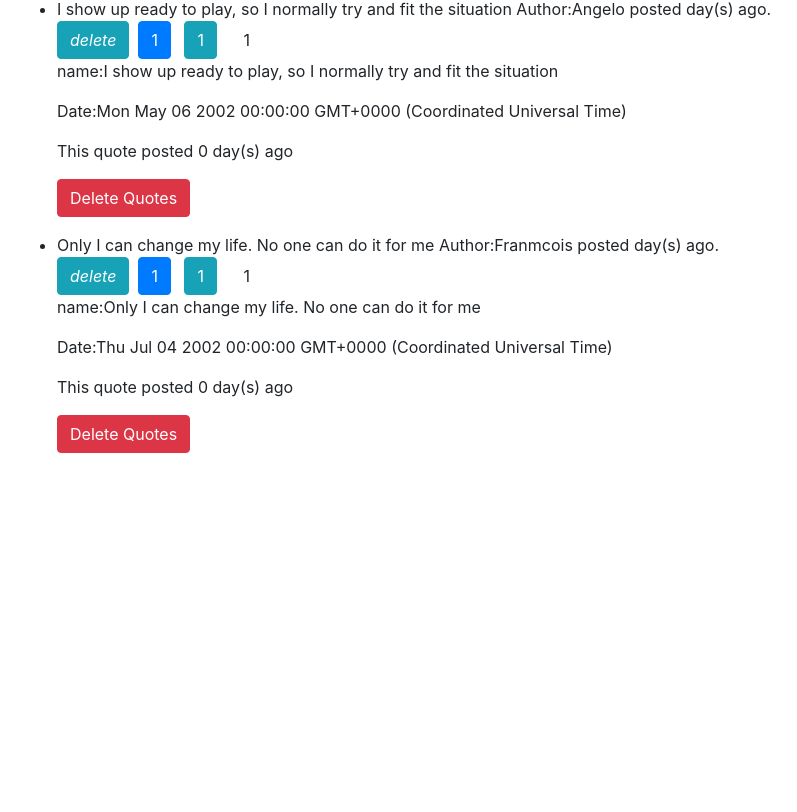
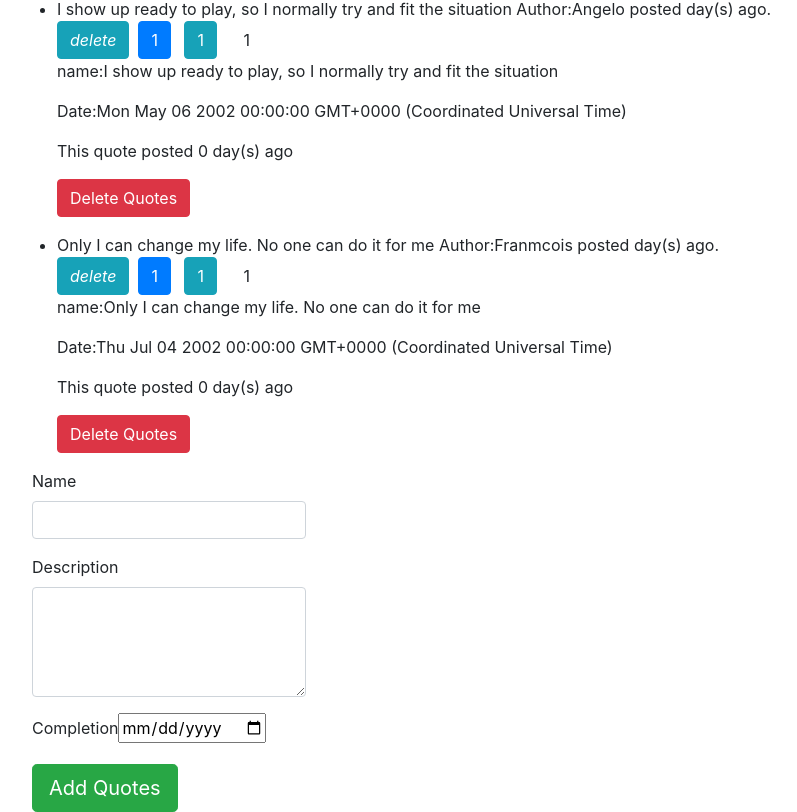
Before and after one commit to umurangamirwa/Quotes, an Angular app: page / in a window 1280 px wide. Shown: the part 919-1731 px from the top of the page, without its empty margins (53-850 px from the left). Before the commit the page ends 1388 px from the top, so only its background shows below. Built offline with nearby package versions, Linux system fonts and the light colour scheme.

Commit message:
add changes

```diff
--- a/src/app/quotes/quotes.component.html
+++ b/src/app/quotes/quotes.component.html
@@ -21,7 +21,7 @@
                   <app-quote-details (isComplete)="deleteQuotes($event, i)" [quote]="quote"></app-quote-details>
         </ul>
     </div>
-        <!-- <app-quote-form (addQuote)="addNewQuotes($event, i)"></app-quote-form>     -->
+        <app-quote-form (addQuote)="addNewQuotes($event, i)"></app-quote-form>
   </div>
 <!--
         <h4 id="{{i}}" appStrikethrough>{{Quotes.name}} due on {{Quotes.completeDate|date|uppercase}}</h4>
```
